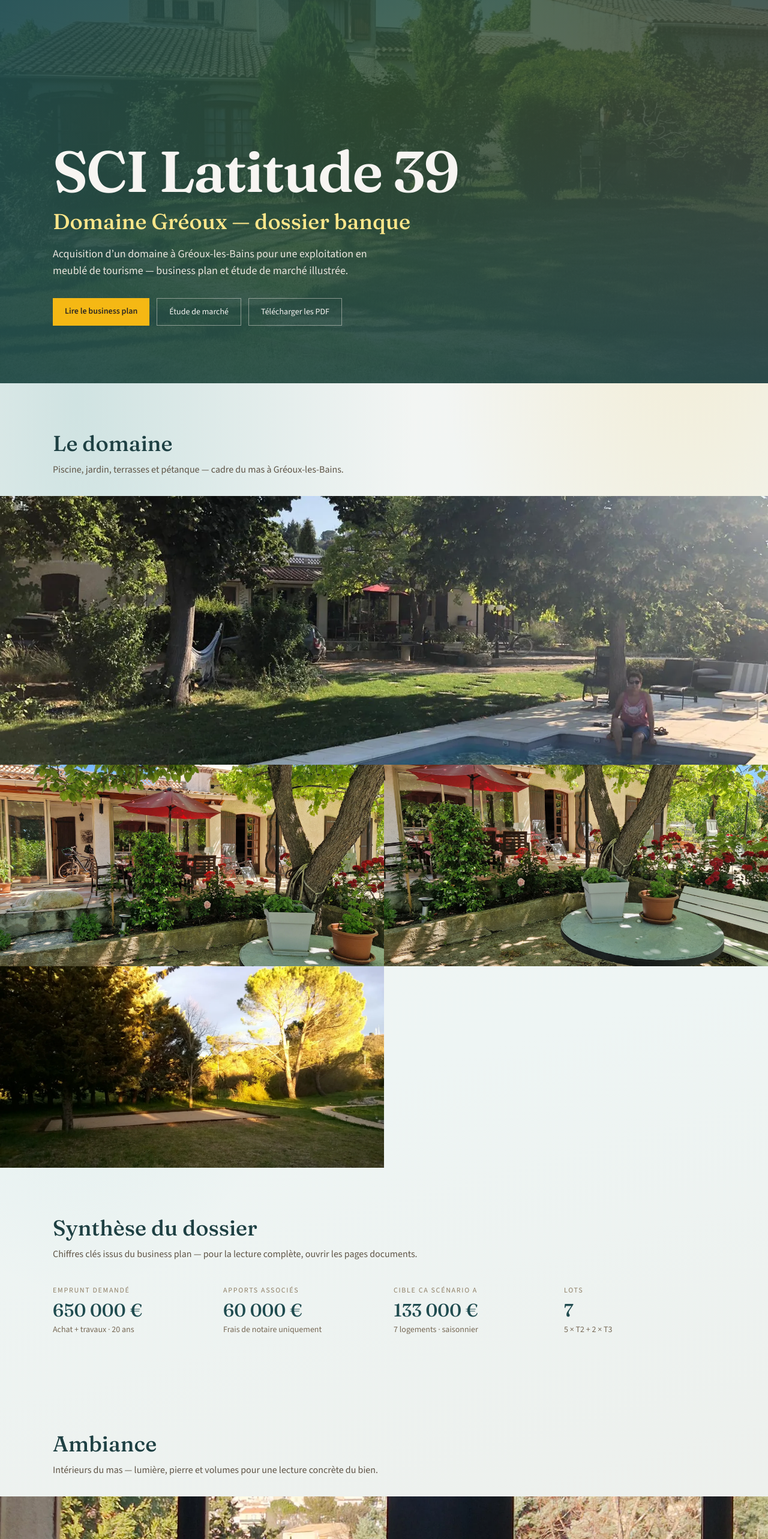
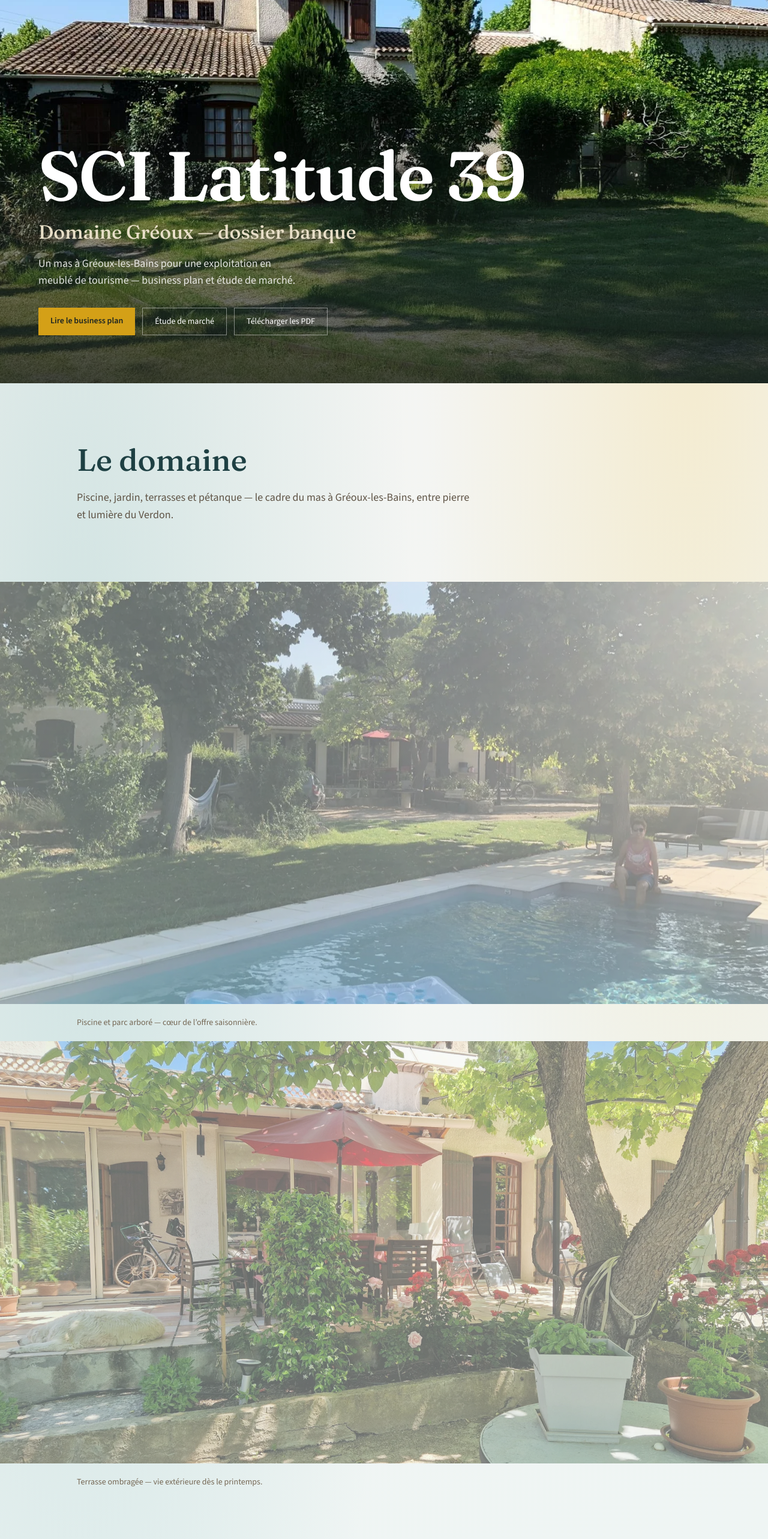
Before and after one commit to AnthonyPortier/latitude39, a Next.js app: page / in a window 1280 px wide. Shown: the part 234-2800 px from the top of the page at 60% size. Built offline with nearby package versions, Linux system fonts and the light colour scheme.

Commit message:
design: photos full-bleed éditoriales, hero dominant
Remplace la grille de vignettes par des plans edge-to-edge
entre sections. Hero façade full-bleed, brand SCI Latitude 39
renforcé, motion subtil (scale hero + parallax léger).

```diff
--- a/src/app/page.tsx
+++ b/src/app/page.tsx
@@ -1,6 +1,6 @@
 import Link from "next/link";
 import { HomeHero } from "@/components/HomeHero";
-import { PhotoBand } from "@/components/PhotoBand";
+import { ChapterIntro, FullBleedPhoto } from "@/components/FullBleedPhoto";
 import { Reveal } from "@/components/Reveal";
 
 const highlights = [
@@ -49,101 +49,108 @@ export default function HomePage() {
     <>
       <HomeHero />
 
-      <PhotoBand
+      <ChapterIntro
         title="Le domaine"
-        subtitle="Piscine, jardin, terrasses et pétanque — cadre du mas à Gréoux-les-Bains."
-        photos={[
-          {
-            src: "/photos/domaine-piscine.webp",
-            alt: "Piscine et jardin du domaine",
-          },
-          {
-            src: "/photos/domaine-terrasse.webp",
-            alt: "Terrasse ombragée du mas",
-          },
-          {
-            src: "/photos/domaine-jardin.webp",
-            alt: "Jardin et roses devant la maison",
-          },
-          {
-            src: "/photos/domaine-petanque.webp",
-            alt: "Terrain de pétanque au coucher du soleil",
-          },
-        ]}
+        text="Piscine, jardin, terrasses et pétanque — le cadre du mas à Gréoux-les-Bains, entre pierre et lumière du Verdon."
       />
 
-      <section className="mx-auto max-w-6xl px-4 py-16 md:px-6 md:py-20">
+      <FullBleedPhoto
+        src="/photos/domaine-piscine.webp"
+        alt="Piscine et jardin du domaine"
+        caption="Piscine et parc arboré — cœur de l’offre saisonnière."
+        objectPosition="50% 60%"
+      />
+
+      <FullBleedPhoto
+        src="/photos/domaine-terrasse.webp"
+        alt="Terrasse ombragée du mas"
+        caption="Terrasse ombragée — vie extérieure dès le printemps."
+        objectPosition="50% 45%"
+      />
+
+      <section className="mx-auto max-w-6xl px-5 py-16 sm:px-8 md:px-12 md:py-24 lg:px-16">
         <Reveal>
-          <h2 className="font-display text-3xl text-verdon-900 md:text-4xl">
+          <h2 className="font-display text-[clamp(2rem,4vw,3.25rem)] leading-tight text-verdon-900">
             Synthèse du dossier
           </h2>
-          <p className="mt-3 max-w-2xl text-pierre-700">
+          <p className="mt-4 max-w-2xl text-lg leading-relaxed text-pierre-700">
             Chiffres clés issus du business plan — pour la lecture complète,
             ouvrir les pages documents.
           </p>
         </Reveal>
 
-        <div className="mt-10 grid gap-8 sm:grid-cols-2 lg:grid-cols-4">
+        <div className="mt-14 grid gap-12 border-t border-[var(--line)] pt-12 sm:grid-cols-2 lg:grid-cols-4">
           {highlights.map((item, index) => (
-            <Reveal key={item.label} delay={index * 0.06}>
-              <p className="text-xs uppercase tracking-[0.14em] text-pierre-500">
+            <Reveal key={item.label} delay={index * 0.05}>
+              <p className="text-xs uppercase tracking-[0.16em] text-pierre-500">
                 {item.label}
               </p>
-              <p className="mt-2 font-display text-3xl text-verdon-800">
+              <p className="mt-3 font-display text-3xl tracking-tight text-verdon-800 md:text-4xl">
                 {item.value}
               </p>
-              <p className="mt-1 text-sm text-pierre-600">{item.hint}</p>
+              <p className="mt-2 text-sm text-pierre-600">{item.hint}</p>
             </Reveal>
           ))}
         </div>
       </section>
 
-      <PhotoBand
-        title="Ambiance"
-        subtitle="Intérieurs du mas — lumière, pierre et volumes pour une lecture concrète du bien."
-        photos={[
-          {
-            src: "/photos/ambiance-fenetre.webp",
-            alt: "Vue depuis une fenêtre du domaine",
-          },
-          {
-            src: "/photos/ambiance-salon.webp",
-            alt: "Salon avec poutres et baies vitrées",
-          },
-          {
-            src: "/photos/ambiance-cheminee.webp",
-            alt: "Pièce de vie avec cheminée",
-          },
-          {
-            src: "/photos/ambiance-cuisine.webp",
-            alt: "Cuisine et salle à manger",
-          },
-        ]}
+      <FullBleedPhoto
+        src="/photos/domaine-jardin.webp"
+        alt="Jardin et roses devant la maison"
+        caption="Jardin et façade — lecture concrète du bien pour le dossier."
+        objectPosition="center"
       />
 
-      <section className="border-y border-[var(--line)] bg-white/40">
-        <div className="mx-auto max-w-6xl px-4 py-16 md:px-6 md:py-20">
+      <FullBleedPhoto
+        src="/photos/domaine-petanque.webp"
+        alt="Terrain de pétanque au coucher du soleil"
+        caption="Terrain de pétanque — annexe de loisirs du domaine."
+        objectPosition="50% 55%"
+        heightClass="h-[70svh] min-h-[20rem] md:h-[80svh]"
+      />
+
+      <ChapterIntro
+        title="Ambiance"
+        text="Intérieurs du mas — volumes, poutres et lumière naturelle. Une lecture du bien, sans mise en scène artificielle."
+      />
+
+      <FullBleedPhoto
+        src="/photos/ambiance-fenetre.webp"
+        alt="Vue depuis une fenêtre du domaine"
+        caption="Vue depuis l’intérieur — rapport au jardin et à la lumière."
+        objectPosition="center"
+      />
+
+      <FullBleedPhoto
+        src="/photos/ambiance-salon.webp"
+        alt="Salon avec poutres et baies vitrées"
+        caption="Pièce de vie — poutres et baies vers l’extérieur."
+        objectPosition="50% 40%"
+      />
+
+      <section className="border-t border-[var(--line)] bg-[#eef2ef]/70">
+        <div className="mx-auto max-w-6xl px-5 py-16 sm:px-8 md:px-12 md:py-24 lg:px-16">
           <Reveal>
-            <h2 className="font-display text-3xl text-verdon-900 md:text-4xl">
+            <h2 className="font-display text-[clamp(2rem,4vw,3.25rem)] leading-tight text-verdon-900">
               Documents du dossier
             </h2>
-            <p className="mt-3 max-w-2xl text-pierre-700">
-              Chaque page affiche le markdown source en intégralité — sans
-              raccourci. Les graphiques sont intégrés dans l’étude de marché.
+            <p className="mt-4 max-w-2xl text-lg leading-relaxed text-pierre-700">
+              Markdown source en intégralité. Les graphiques sont ancrés dans
+              l’étude de marché.
             </p>
           </Reveal>
 
-          <div className="mt-10 divide-y divide-[var(--line)] border-y border-[var(--line)]">
+          <div className="mt-12 divide-y divide-[var(--line)] border-y border-[var(--line)]">
             {sections.map((section, index) => (
               <Reveal key={section.href} delay={index * 0.05}>
                 <Link
                   href={section.href}
-                  className="group flex flex-col gap-2 py-6 transition md:flex-row md:items-baseline md:justify-between md:gap-8"
+                  className="group flex flex-col gap-2 py-7 transition md:flex-row md:items-baseline md:justify-between md:gap-10"
                 >
-                  <span className="font-display text-2xl text-verdon-900 group-hover:text-olivier-700">
+                  <span className="font-display text-2xl text-verdon-900 transition group-hover:text-olivier-700 md:text-3xl">
                     {section.title}
                   </span>
-                  <span className="max-w-xl text-sm leading-relaxed text-pierre-600 md:text-right">
+                  <span className="max-w-md text-sm leading-relaxed text-pierre-600 md:text-right">
                     {section.text}
                   </span>
                 </Link>
--- /dev/null
+++ b/src/components/FullBleedPhoto.tsx
@@ -0,0 +1,80 @@
+"use client";
+
+import Image from "next/image";
+import { motion, useScroll, useTransform } from "framer-motion";
+import { useRef } from "react";
+
+type FullBleedPhotoProps = {
+  src: string;
+  alt: string;
+  caption?: string;
+  /** Hauteur relative du plan photo */
+  heightClass?: string;
+  objectPosition?: string;
+};
+
+/**
+ * Plan photo edge-to-edge + légende éditoriale sous l’image (pas de carte, pas d’overlay).
+ */
+export function FullBleedPhoto({
+  src,
+  alt,
+  caption,
+  heightClass = "h-[78svh] min-h-[22rem] md:h-[88svh]",
+  objectPosition = "center",
+}: FullBleedPhotoProps) {
+  const ref = useRef<HTMLElement>(null);
+  const { scrollYProgress } = useScroll({
+    target: ref,
+    offset: ["start end", "end start"],
+  });
+  const scale = useTransform(scrollYProgress, [0, 0.5, 1], [1.06, 1, 1.03]);
+  const opacity = useTransform(scrollYProgress, [0, 0.2, 0.85, 1], [0.55, 1, 1, 0.7]);
+
+  return (
+    <figure className="m-0 w-full">
+      <section ref={ref} className={`relative w-full overflow-hidden ${heightClass}`}>
+        <motion.div className="absolute inset-0" style={{ scale, opacity }}>
+          <Image
+            src={src}
+            alt={alt}
+            fill
+            className="object-cover"
+            style={{ objectPosition }}
+            sizes="100vw"
+          />
+        </motion.div>
+      </section>
+      {caption ? (
+        <figcaption className="mx-auto max-w-6xl px-5 py-5 text-sm leading-relaxed text-pierre-600 sm:px-8 md:px-12 lg:px-16">
+          {caption}
+        </figcaption>
+      ) : null}
+    </figure>
+  );
+}
+
+type ChapterIntroProps = {
+  title: string;
+  text: string;
+};
+
+/** Intro de chapitre — une intention, hors carte */
+export function ChapterIntro({ title, text }: ChapterIntroProps) {
+  return (
+    <section className="mx-auto max-w-6xl px-5 py-16 sm:px-8 md:px-12 md:py-24 lg:px-16">
+      <motion.div
+        initial={{ opacity: 0, y: 18 }}
+        whileInView={{ opacity: 1, y: 0 }}
+        viewport={{ once: true, margin: "-60px" }}
+        transition={{ duration: 0.6, ease: [0.22, 1, 0.36, 1] }}
+        className="max-w-2xl"
+      >
+        <h2 className="font-display text-[clamp(2rem,4vw,3.25rem)] leading-tight text-verdon-900">
+          {title}
+        </h2>
+        <p className="mt-4 text-lg leading-relaxed text-pierre-700">{text}</p>
+      </motion.div>
+    </section>
+  );
+}
--- a/src/components/HomeHero.tsx
+++ b/src/components/HomeHero.tsx
@@ -6,77 +6,90 @@ import { motion } from "framer-motion";
 
 export function HomeHero() {
   return (
-    <section className="relative min-h-[100svh] overflow-hidden">
+    <section className="relative h-[100svh] min-h-[36rem] w-full overflow-hidden">
+      <motion.div
+        className="absolute inset-0"
+        initial={{ scale: 1.08 }}
+        animate={{ scale: 1 }}
+        transition={{ duration: 1.6, ease: [0.22, 1, 0.36, 1] }}
+      >
         <Image
           src="/photos/hero-facade.webp"
           alt="Façade du domaine à Gréoux-les-Bains"
           fill
           priority
-        className="object-cover object-center"
+          className="object-cover object-[50%_40%]"
           sizes="100vw"
         />
-      <div className="absolute inset-0 bg-hero-wash" aria-hidden />
+      </motion.div>
+
+      {/* Voile bas uniquement — lisibilité du texte, pas d’overlay décoratif */}
       <div
-        className="absolute inset-0"
+        className="pointer-events-none absolute inset-x-0 bottom-0 h-[55%]"
         style={{
           background:
-            "linear-gradient(180deg, rgba(32,76,80,0.35) 0%, rgba(32,76,80,0.15) 40%, rgba(32,76,80,0.72) 100%)",
+            "linear-gradient(180deg, transparent 0%, rgba(28, 36, 34, 0.45) 45%, rgba(28, 36, 34, 0.82) 100%)",
         }}
         aria-hidden
       />
 
-      <div className="relative mx-auto flex min-h-[100svh] max-w-6xl flex-col justify-end px-4 pb-16 pt-28 md:px-6 md:pb-24">
+      <div className="relative z-10 flex h-full flex-col justify-end px-5 pb-14 pt-28 sm:px-8 md:px-12 md:pb-20 lg:px-16">
+        <div className="mx-auto w-full max-w-6xl">
           <motion.p
-          initial={{ opacity: 0, y: 16 }}
+            initial={{ opacity: 0, y: 28 }}
             animate={{ opacity: 1, y: 0 }}
-          transition={{ duration: 0.7, ease: [0.22, 1, 0.36, 1] }}
-          className="font-display text-5xl font-semibold tracking-tight text-pierre-50 sm:text-6xl md:text-7xl lg:text-8xl"
+            transition={{ duration: 0.85, ease: [0.22, 1, 0.36, 1] }}
+            className="font-display text-[clamp(3.25rem,9vw,7.5rem)] font-semibold leading-[0.92] tracking-tight text-white"
           >
             SCI Latitude 39
           </motion.p>
+
           <motion.h1
-          initial={{ opacity: 0, y: 18 }}
+            initial={{ opacity: 0, y: 20 }}
             animate={{ opacity: 1, y: 0 }}
-          transition={{ duration: 0.75, delay: 0.12, ease: [0.22, 1, 0.36, 1] }}
-          className="mt-4 max-w-2xl font-display text-2xl font-medium text-soleil-200 sm:text-3xl md:text-4xl"
+            transition={{ duration: 0.8, delay: 0.14, ease: [0.22, 1, 0.36, 1] }}
+            className="mt-5 max-w-xl font-display text-[clamp(1.35rem,2.6vw,2rem)] font-medium leading-snug text-[#e8dfc8]"
           >
             Domaine Gréoux — dossier banque
           </motion.h1>
+
           <motion.p
             initial={{ opacity: 0, y: 18 }}
             animate={{ opacity: 1, y: 0 }}
-          transition={{ duration: 0.75, delay: 0.22, ease: [0.22, 1, 0.36, 1] }}
-          className="mt-5 max-w-xl text-base leading-relaxed text-pierre-100 md:text-lg"
+            transition={{ duration: 0.75, delay: 0.26, ease: [0.22, 1, 0.36, 1] }}
+            className="mt-4 max-w-md text-base leading-relaxed text-white/85 md:text-lg"
           >
-          Acquisition d’un domaine à Gréoux-les-Bains pour une exploitation en
-          meublé de tourisme — business plan et étude de marché illustrée.
+            Un mas à Gréoux-les-Bains pour une exploitation en meublé de
+            tourisme — business plan et étude de marché.
           </motion.p>
+
           <motion.div
-          initial={{ opacity: 0, y: 16 }}
+            initial={{ opacity: 0, y: 14 }}
             animate={{ opacity: 1, y: 0 }}
-          transition={{ duration: 0.7, delay: 0.34 }}
+            transition={{ duration: 0.7, delay: 0.38 }}
             className="mt-8 flex flex-wrap gap-3"
           >
             <Link
               href="/business-plan"
-            className="bg-soleil-400 px-5 py-3 text-sm font-semibold text-verdon-950 transition hover:bg-soleil-300"
+              className="bg-[#d4a017] px-5 py-3 text-sm font-semibold text-[#1c2422] transition hover:bg-[#e0b020]"
             >
               Lire le business plan
             </Link>
             <Link
               href="/etude-marche"
-            className="border border-pierre-100/50 px-5 py-3 text-sm font-medium text-pierre-50 transition hover:bg-white/10"
+              className="border border-white/45 px-5 py-3 text-sm font-medium text-white transition hover:bg-white/10"
             >
               Étude de marché
             </Link>
             <Link
               href="/telechargements"
-            className="border border-pierre-100/50 px-5 py-3 text-sm font-medium text-pierre-50 transition hover:bg-white/10"
+              className="border border-white/45 px-5 py-3 text-sm font-medium text-white transition hover:bg-white/10"
             >
               Télécharger les PDF
             </Link>
           </motion.div>
         </div>
+      </div>
     </section>
   );
 }
--- a/src/components/PhotoBand.tsx
+++ /dev/null
@@ -1,60 +0,0 @@
-"use client";
-
-import Image from "next/image";
-import { motion } from "framer-motion";
-
-type Photo = {
-  src: string;
-  alt: string;
-};
-
-export function PhotoBand({
-  title,
-  subtitle,
-  photos,
-}: {
-  title: string;
-  subtitle: string;
-  photos: Photo[];
-}) {
-  return (
-    <section className="relative">
-      <div className="mx-auto max-w-6xl px-4 pb-8 pt-16 md:px-6 md:pt-20">
-        <motion.div
-          initial={{ opacity: 0, y: 16 }}
-          whileInView={{ opacity: 1, y: 0 }}
-          viewport={{ once: true, margin: "-40px" }}
-          transition={{ duration: 0.55 }}
-        >
-          <h2 className="font-display text-3xl text-verdon-900 md:text-4xl">
-            {title}
-          </h2>
-          <p className="mt-3 max-w-2xl text-pierre-700">{subtitle}</p>
-        </motion.div>
-      </div>
-
-      <div className="grid grid-cols-1 md:grid-cols-2">
-        {photos.map((photo, index) => (
-          <motion.div
-            key={photo.src}
-            initial={{ opacity: 0 }}
-            whileInView={{ opacity: 1 }}
-            viewport={{ once: true, margin: "-20px" }}
-            transition={{ duration: 0.6, delay: index * 0.05 }}
-            className={`relative min-h-[42vh] overflow-hidden ${
-              index === 0 ? "md:col-span-2 md:min-h-[56vh]" : ""
-            }`}
-          >
-            <Image
-              src={photo.src}
-              alt={photo.alt}
-              fill
-              className="object-cover"
-              sizes={index === 0 ? "100vw" : "50vw"}
-            />
-          </motion.div>
-        ))}
-      </div>
-    </section>
-  );
-}
```
Also changed, not shown: src/components/SiteHeader.tsx (+5 -5 lines). Lines whose indentation alone changed are shown as unchanged.
